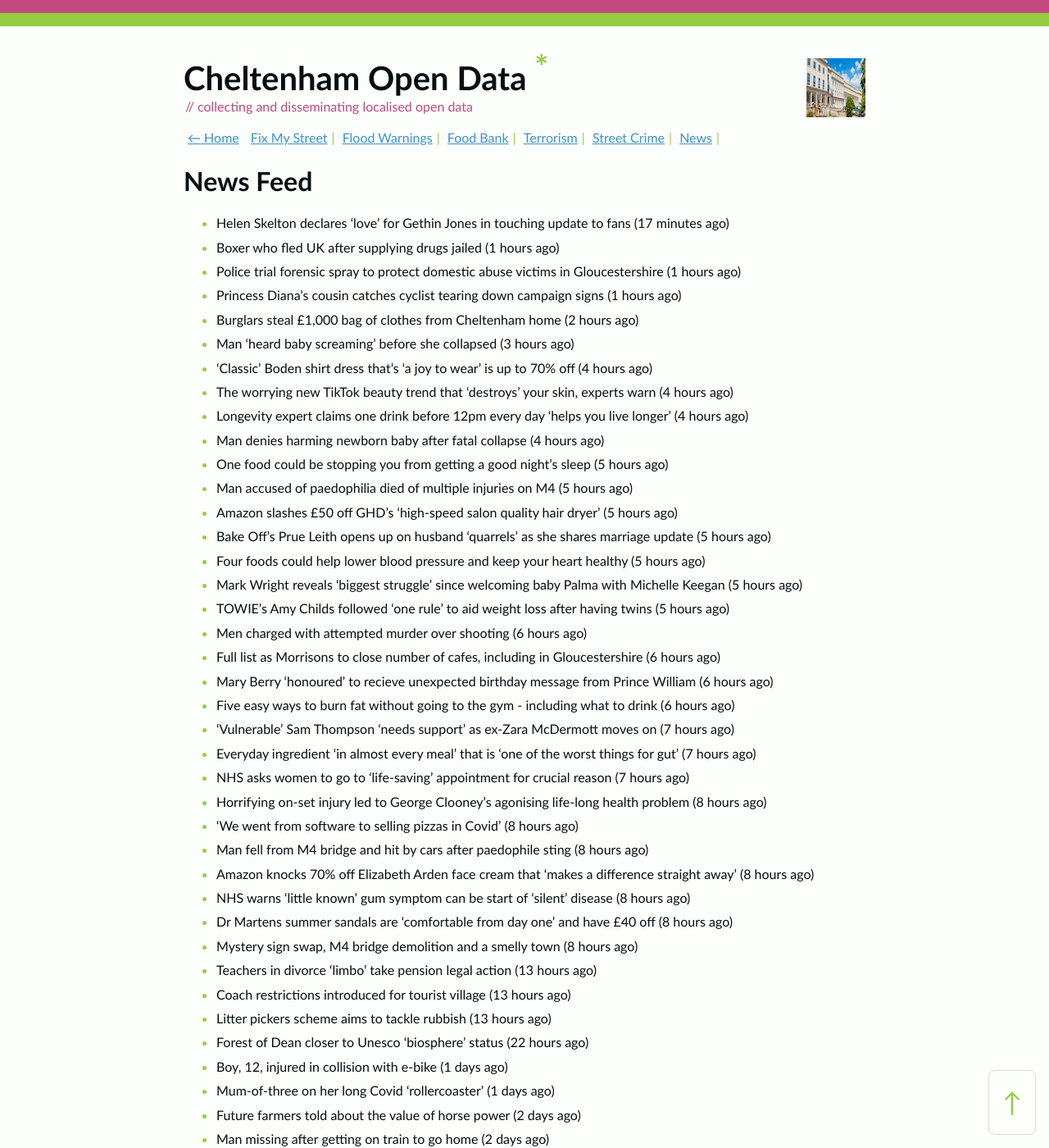
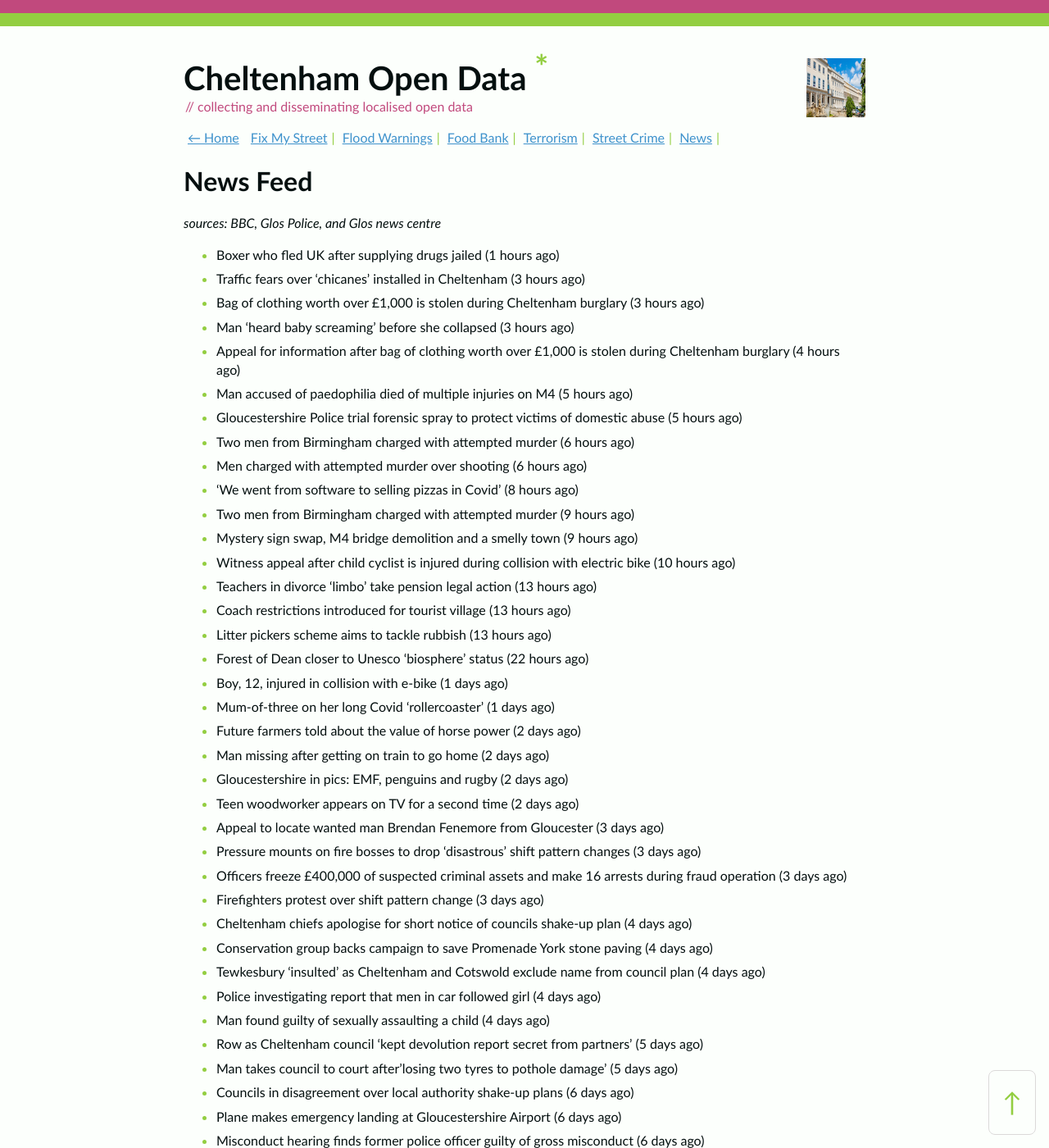
Before and after one commit to mat-0/cheltenham-open-data, a Jekyll site: the page built from _pages/news.md, in a window 1280 px wide and 1400 px high. Shown: the whole window at 82% size. Built offline with Jekyll 4.4.1, drawn with Linux system fonts in a browser that asks for light colours; some of the changed text lies outside the part shown.

Commit message:
new
Signed-off-by: mat-0 <Github@thechels.uk>

```diff
--- a/_pages/news.md
+++ b/_pages/news.md
@@ -6,38 +6,22 @@ permalink: /news
 
 ---
 
+_sources: BBC, Glos Police, and Glos news centre_
+
 <!-- news_marker starts -->
-- Helen Skelton declares 'love' for Gethin Jones in touching update to fans (17 minutes ago)
 - Boxer who fled UK after supplying drugs jailed (1 hours ago)
-- Police trial forensic spray to protect domestic abuse victims in Gloucestershire (1 hours ago)
-- Princess Diana's cousin catches cyclist tearing down campaign signs (1 hours ago)
-- Burglars steal £1,000 bag of clothes from Cheltenham home (2 hours ago)
+- Traffic fears over ‘chicanes’ installed in Cheltenham (3 hours ago)
+- Bag of clothing worth over £1,000 is stolen during Cheltenham burglary (3 hours ago)
 - Man 'heard baby screaming' before she collapsed (3 hours ago)
-- 'Classic' Boden shirt dress that's 'a joy to wear' is up to 70% off (4 hours ago)
-- The worrying new TikTok beauty trend that 'destroys' your skin, experts warn (4 hours ago)
-- Longevity expert claims one drink before 12pm every day 'helps you live longer' (4 hours ago)
-- Man denies harming newborn baby after fatal collapse (4 hours ago)
-- One food could be stopping you from getting a good night's sleep (5 hours ago)
+- Appeal for information after bag of clothing worth over &#163;1,000 is stolen during Cheltenham burglary (4 hours ago)
 - Man accused of paedophilia died of multiple injuries on M4 (5 hours ago)
-- Amazon slashes £50 off GHD's 'high-speed salon quality hair dryer' (5 hours ago)
-- Bake Off's Prue Leith opens up on husband 'quarrels' as she shares marriage update (5 hours ago)
-- Four foods could help lower blood pressure and keep your heart healthy (5 hours ago)
-- Mark Wright reveals 'biggest struggle' since welcoming baby Palma with Michelle Keegan (5 hours ago)
-- TOWIE's Amy Childs followed 'one rule' to aid weight loss after having twins (5 hours ago)
+- Gloucestershire Police trial forensic spray to protect victims of domestic abuse (5 hours ago)
+- Two men from Birmingham charged with attempted murder (6 hours ago)
 - Men charged with attempted murder over shooting (6 hours ago)
-- Full list as Morrisons to close number of cafes, including in Gloucestershire (6 hours ago)
-- Mary Berry 'honoured' to recieve unexpected birthday message from Prince William (6 hours ago)
-- Five easy ways to burn fat without going to the gym - including what to drink (6 hours ago)
-- 'Vulnerable' Sam Thompson 'needs support' as ex-Zara McDermott moves on (7 hours ago)
-- Everyday ingredient 'in almost every meal' that is 'one of the worst things for gut' (7 hours ago)
-- NHS asks women to go to 'life-saving' appointment for crucial reason (7 hours ago)
-- Horrifying on-set injury led to George Clooney's agonising life-long health problem (8 hours ago)
 - 'We went from software to selling pizzas in Covid' (8 hours ago)
-- Man fell from M4 bridge and hit by cars after paedophile sting (8 hours ago)
-- Amazon knocks 70% off Elizabeth Arden face cream that 'makes a difference straight away' (8 hours ago)
-- NHS warns 'little known' gum symptom can be start of 'silent' disease (8 hours ago)
-- Dr Martens summer sandals are 'comfortable from day one' and have £40 off (8 hours ago)
-- Mystery sign swap, M4 bridge demolition and a smelly town (8 hours ago)
+- Two men from Birmingham charged with attempted murder (9 hours ago)
+- Mystery sign swap, M4 bridge demolition and a smelly town (9 hours ago)
+- Witness appeal after child cyclist is injured during collision with electric bike (10 hours ago)
 - Teachers in divorce 'limbo' take pension legal action (13 hours ago)
 - Coach restrictions introduced for tourist village (13 hours ago)
 - Litter pickers scheme aims to tackle rubbish (13 hours ago)
@@ -48,6 +32,49 @@ permalink: /news
 - Man missing after getting on train to go home (2 days ago)
 - Gloucestershire in pics: EMF, penguins and rugby (2 days ago)
 - Teen woodworker appears on TV for a second time (2 days ago)
+- Appeal to locate wanted man Brendan Fenemore from Gloucester (3 days ago)
+- Pressure mounts on fire bosses to drop ‘disastrous’ shift pattern changes (3 days ago)
+- Officers freeze £400,000 of suspected criminal assets and make 16 arrests during fraud operation (3 days ago)
 - Firefighters protest over shift pattern change (3 days ago)
+- Cheltenham chiefs apologise for short notice of councils shake-up plan (4 days ago)
+- Conservation group backs campaign to save Promenade York stone paving (4 days ago)
+- Tewkesbury ‘insulted’ as Cheltenham and Cotswold exclude name from council plan (4 days ago)
+- Police investigating report that men in car followed girl (4 days ago)
+- Man found guilty of sexually assaulting a child (4 days ago)
+- Row as Cheltenham council ‘kept devolution report secret from partners’ (5 days ago)
+- Man takes council to court after’losing two tyres to pothole damage’ (5 days ago)
+- Councils in disagreement over local authority shake-up plans (6 days ago)
+- Plane makes emergency landing at Gloucestershire Airport (6 days ago)
+- Misconduct hearing finds former police officer guilty of gross misconduct (6 days ago)
+- Cyclist dies ten days after collision in Hardwicke (6 days ago)
+- MP Champions Local Tourism During English Tourism Week (7 days ago)
+- Safety fears over lack of night time buses from transport hub into town (7 days ago)
+- Hundreds call to protect green space from development (7 days ago)
+- Appeal for witnesses after car set alight in Cirencester earlier this month (7 days ago)
+- Pedestrian dies following collision in Lydney (9 days ago)
+- New measures announced to reduce fatalities on county roads (9 days ago)
+- Second Cheltenham Festival horse death in just two days triggers calls for tighter safety measures (10 days ago)
+- Surplus means civic chiefs will get £20k each for improvements in their area (10 days ago)
+- Man jailed after robbing taxi driver in Cheltenham (10 days ago)
+- Man sentenced after injuring officer during arrest attempt (10 days ago)
+- Police officer found guilty of assault (10 days ago)
+- Man jailed after robbing taxi driver in Cheltenham (10 days ago)
+- Gloucester burglar sentenced for break-ins in city (10 days ago)
+- Appeal for witnesses to serious assault at Stroud pub (10 days ago)
+- Number of patients in hospital with the flu ‘more than tripled this winter’ (11 days ago)
+- Man sentenced after drink driving crash killed a man and seriously injured a woman (11 days ago)
+- Tributes to ‘one of life’s really good people’ Charmian Sheppard (11 days ago)
+- Man receives Civil Injunction after harassing neighbours and Property Management service (11 days ago)
+- Racehorse Springwell Bay dies after suffering fall on third day of the Cheltenham Festival (11 days ago)
+- Man receives Civil Injunction after harassing neighbours and Property Management service (11 days ago)
+- Man sentenced after drink driving crash killed a man and seriously injured a woman (11 days ago)
+- Firefighters tell civic chiefs of wellbeing impact of shift pattern changes (12 days ago)
+- Policing the Cheltenham Festival 2025 (13 days ago)
+- Brockworth man sentenced for engaging 14-year-old girl in sexual activity (13 days ago)
+- CCTV appeal after car is damaged in supermarket car park (14 days ago)
+- Witness appeal after man pushed and racially abused another man in Stroud (14 days ago)
+- Police appeal for help in locating wanted man from Cheltenham (17 days ago)
+- Man charged with two counts of rape due in court (17 days ago)
+- Appeal for witnesses after man assaults woman in Gloucester (17 days ago)
 
 <!-- news_marker ends -->
```
Also changed, not shown: _python/news.py (+4 -3 lines).
